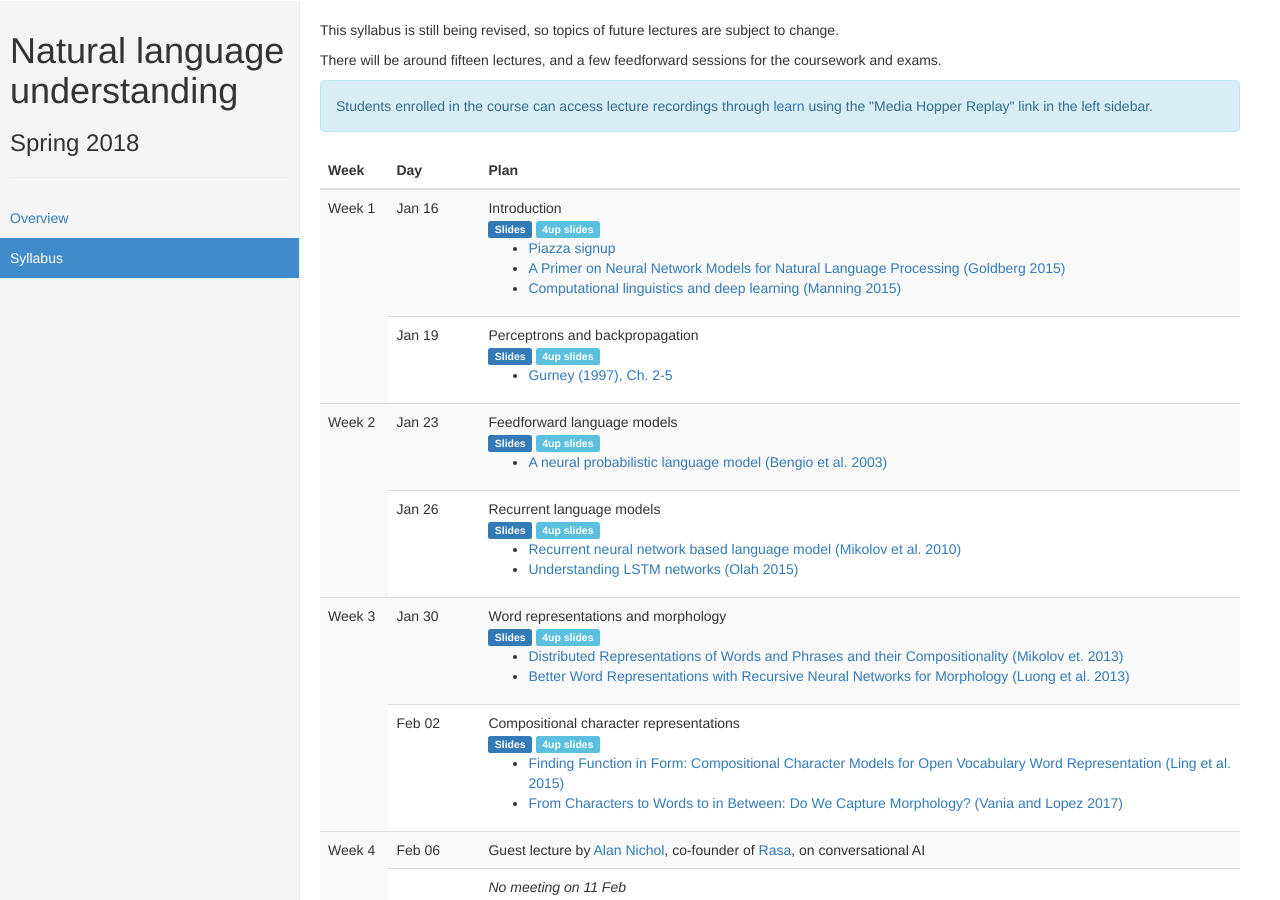
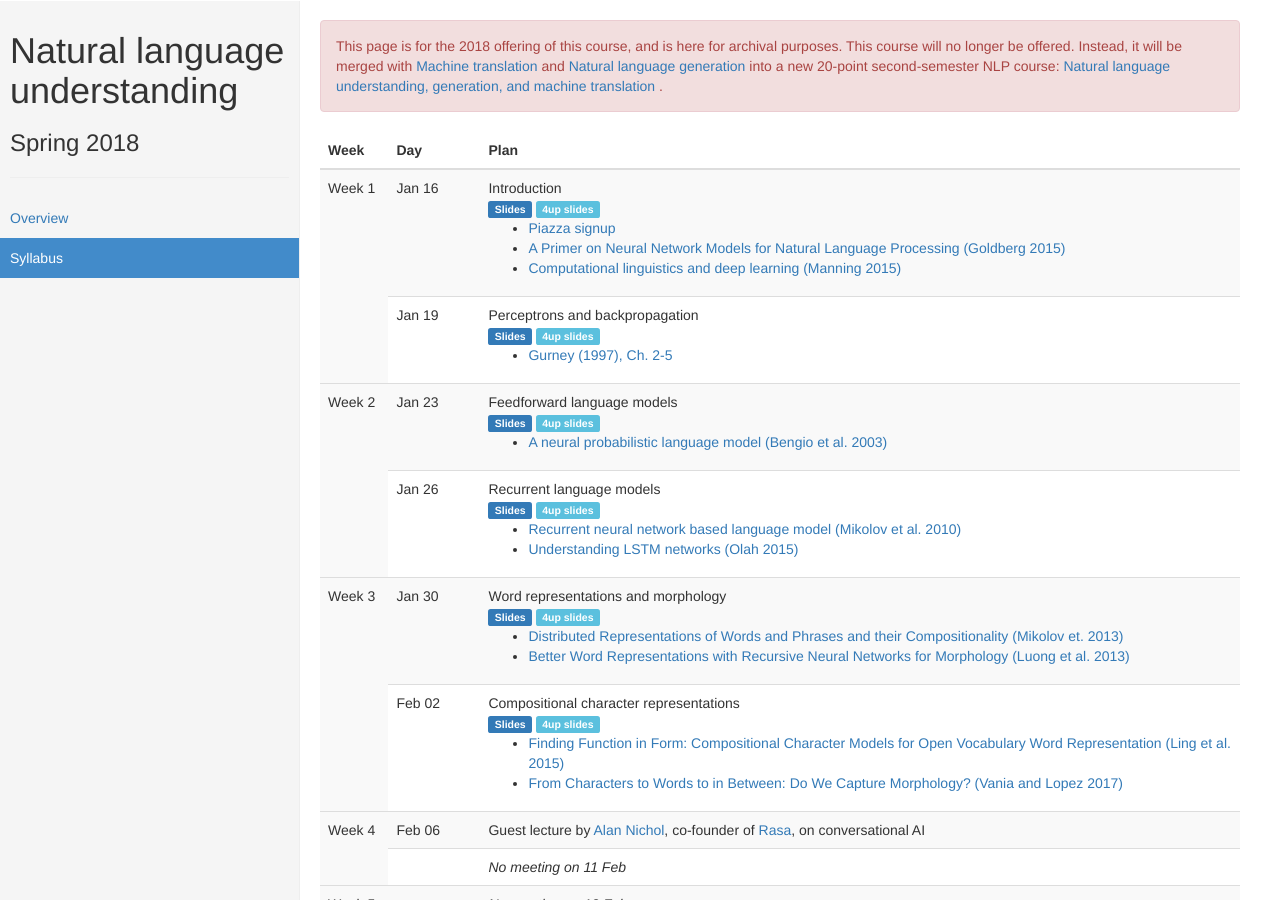
Before and after one commit to alopez/nlu-class, a Jekyll site: the page built from syllabus.md, in a window 1280 px wide and 900 px high. Built offline with Jekyll 4.4.1, drawn with Linux system fonts in a browser that asks for light colours.

Commit message:
Add note about 2019

```diff
--- a/_layouts/common.html
+++ b/_layouts/common.html
@@ -52,6 +52,18 @@
         </div>
         <div class="main">
 
+          <div class="alert alert-danger">
+            This page is for the 2018 offering of this course, and is here for
+            archival purposes. This course will no longer be offered. Instead,
+            it will be merged with <a href="http://www.inf.ed.ac.uk/teaching/courses/mt/">
+            Machine translation</a> and <a href="https://www.inf.ed.ac.uk/teaching/courses/nlg/">
+            Natural language generation</a> into a new 20-point second-semester NLP
+            course: <a href="https://path.is.ed.ac.uk/courses/INFR11157_SV1_SEM2">
+            Natural language understanding, generation, and machine translation
+            </a>.
+          </div>
+
+
           {{ content }}
 
           <hr/>
--- a/syllabus.md
+++ b/syllabus.md
@@ -2,17 +2,6 @@
 title: NLU Syllabus
 active_tab: syllabus
 ---
-
-This syllabus is still being revised, so topics of future lectures are subject to change.
-
-There will be around fifteen lectures, and a few feedforward sessions for
-the coursework and exams.
-
-<div class="alert alert-info">
-Students enrolled in the course can access lecture recordings through
-<a href="https://www.learn.ed.ac.uk">learn</a> using the "Media Hopper Replay" link in
-the left sidebar.
-</div>
 
 <table class="table table-striped">
   <thead>
```
